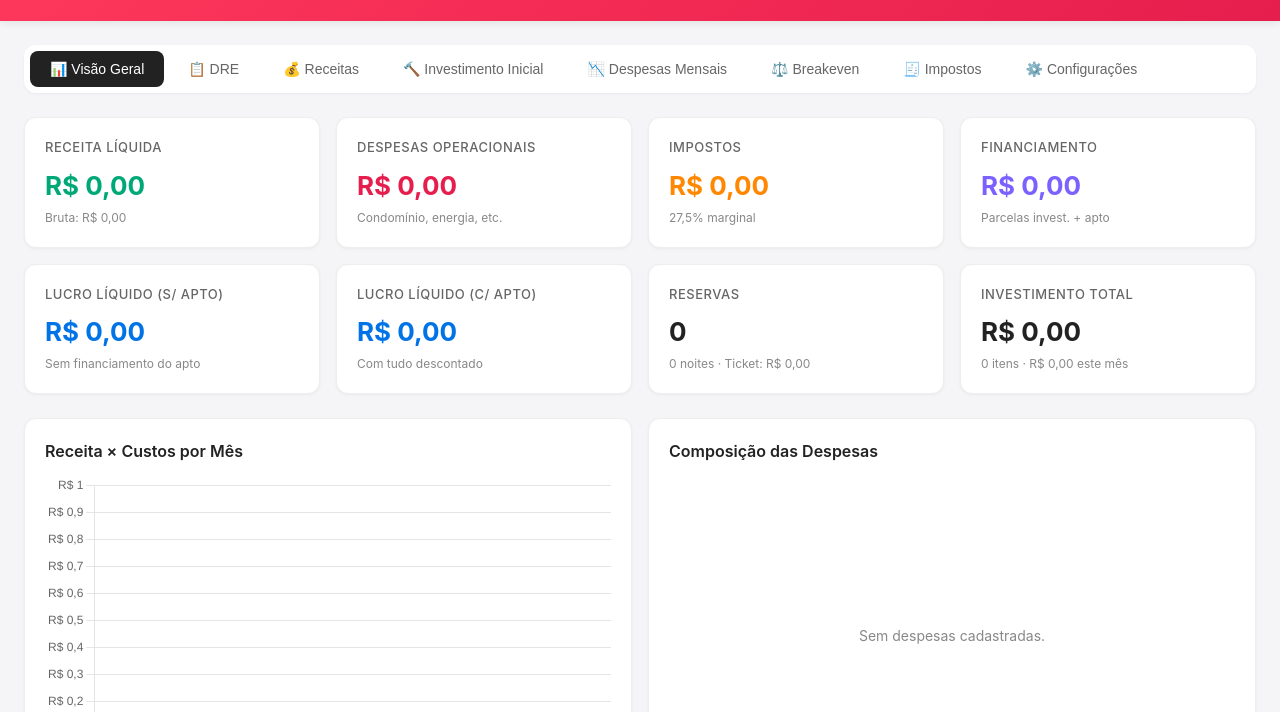
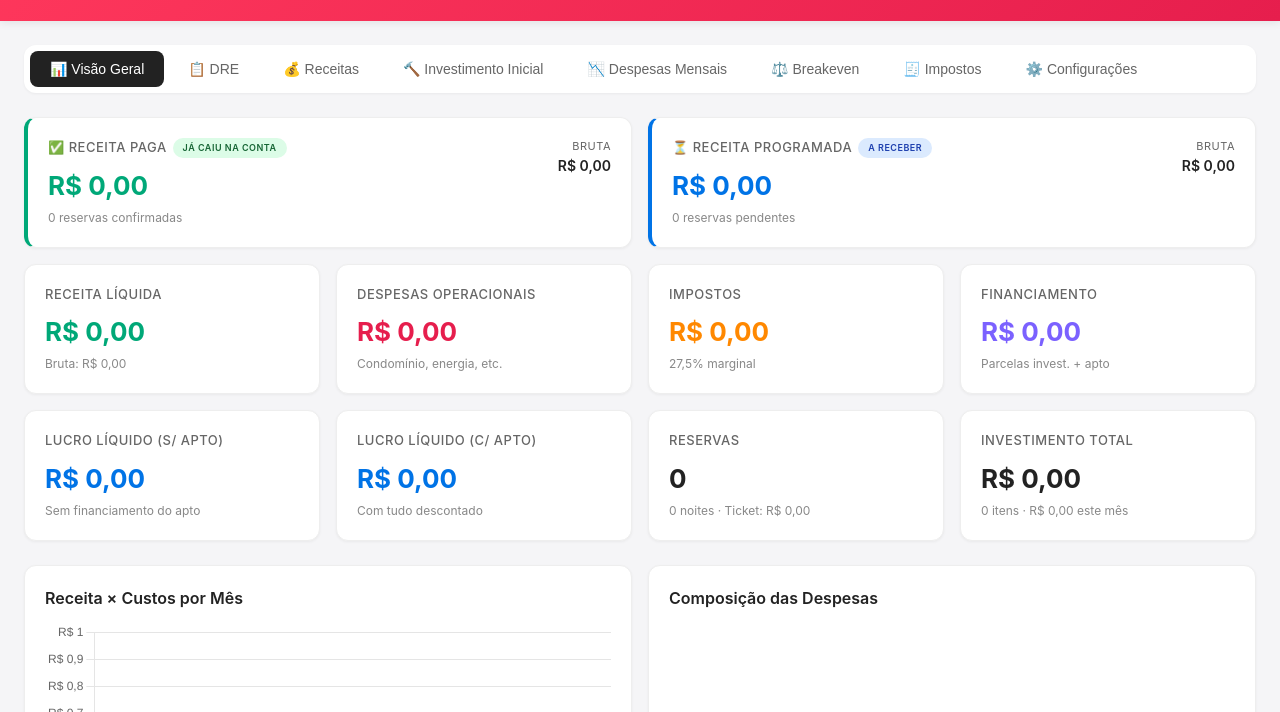
Before and after one commit to aaalexmendes/airbnb, a plain HTML site: page index.html in a window 1280 px wide. Shown: the part 88-800 px from the top of the page. Drawn offline with nearby package versions, Linux system fonts and the light colour scheme.

Commit message:
Add files via upload

```diff
--- a/index.html
+++ b/index.html
@@ -282,6 +282,42 @@
 
   <!-- =================== VISÃO GERAL =================== -->
   <div id="visao-geral" class="content active">
+    <!-- Decomposição de receitas: Paga vs Programada -->
+    <div class="grid grid-2" style="margin-bottom:16px">
+      <div class="card" style="border-left:4px solid #00A878">
+        <div style="display:flex; justify-content:space-between; align-items:flex-start">
+          <div>
+            <h3 style="display:flex; align-items:center; gap:6px">
+              ✅ Receita Paga
+              <span class="pill pill-green" style="font-size:9px">Já caiu na conta</span>
+            </h3>
+            <div class="value" id="kpi-receita-paga" style="color:#00A878">R$ 0,00</div>
+            <div class="sub" id="kpi-receita-paga-sub">0 reservas confirmadas</div>
+          </div>
+          <div style="text-align:right">
+            <div style="font-size:11px; color:#666; text-transform:uppercase; letter-spacing:0.5px">Bruta</div>
+            <div style="font-size:14px; font-weight:600; color:#222" id="kpi-receita-paga-bruta">R$ 0,00</div>
+          </div>
+        </div>
+      </div>
+      <div class="card" style="border-left:4px solid #0073E6">
+        <div style="display:flex; justify-content:space-between; align-items:flex-start">
+          <div>
+            <h3 style="display:flex; align-items:center; gap:6px">
+              ⏳ Receita Programada
+              <span class="pill pill-blue" style="font-size:9px">A receber</span>
+            </h3>
+            <div class="value" id="kpi-receita-programada" style="color:#0073E6">R$ 0,00</div>
+            <div class="sub" id="kpi-receita-programada-sub">0 reservas pendentes</div>
+          </div>
+          <div style="text-align:right">
+            <div style="font-size:11px; color:#666; text-transform:uppercase; letter-spacing:0.5px">Bruta</div>
+            <div style="font-size:14px; font-weight:600; color:#222" id="kpi-receita-programada-bruta">R$ 0,00</div>
+          </div>
+        </div>
+      </div>
+    </div>
+
     <!-- KPIs principais -->
     <div class="grid grid-4">
       <div class="card green">
@@ -2374,6 +2410,24 @@ function renderKPIs() {
   const investTotal = dados.investimento.reduce((s,i) => s + i.valor, 0);
   const parcMensal = dados.investimento.reduce((s,i) => s + i.mensal, 0);
 
+  // === Decomposição: Pago vs Programado ===
+  const reservasPagas = reservasOp.filter(r => r.status === 'pago');
+  const reservasPendentes = reservasOp.filter(r => r.status !== 'pago');
+  const receitaPagaLiquida = reservasPagas.reduce((s,r) => s + (r.liquido||0), 0);
+  const receitaPagaBruta = reservasPagas.reduce((s,r) => s + (r.bruto||0), 0);
+  const receitaProgLiquida = reservasPendentes.reduce((s,r) => s + (r.liquido||0), 0);
+  const receitaProgBruta = reservasPendentes.reduce((s,r) => s + (r.bruto||0), 0);
+
+  document.getElementById('kpi-receita-paga').textContent = fmt(receitaPagaLiquida);
+  document.getElementById('kpi-receita-paga-sub').textContent =
+    `${reservasPagas.length} ${reservasPagas.length===1?'reserva confirmada':'reservas confirmadas'}`;
+  document.getElementById('kpi-receita-paga-bruta').textContent = fmt(receitaPagaBruta);
+
+  document.getElementById('kpi-receita-programada').textContent = fmt(receitaProgLiquida);
+  document.getElementById('kpi-receita-programada-sub').textContent =
+    `${reservasPendentes.length} ${reservasPendentes.length===1?'reserva pendente':'reservas pendentes'}`;
+  document.getElementById('kpi-receita-programada-bruta').textContent = fmt(receitaProgBruta);
+
   // calcular tudo a partir do resumo mensal completo
   const meses = calcularResumoMensal();
   const numMeses = meses.length || 1;
```
